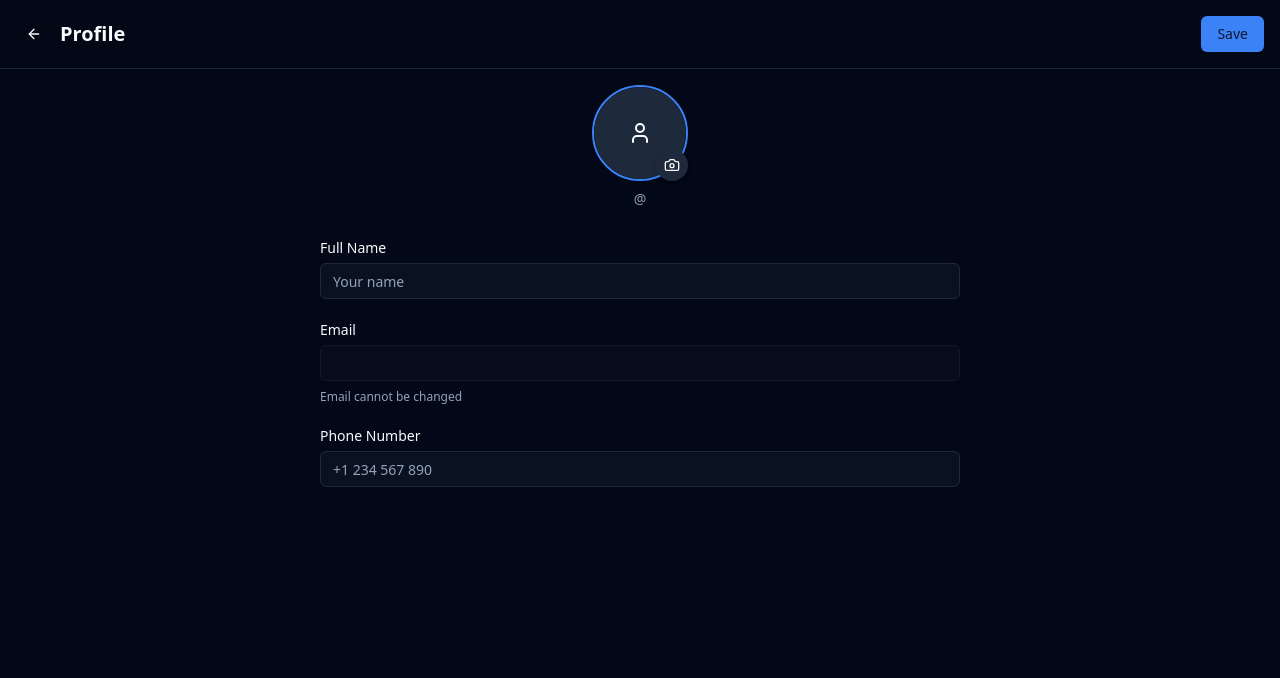
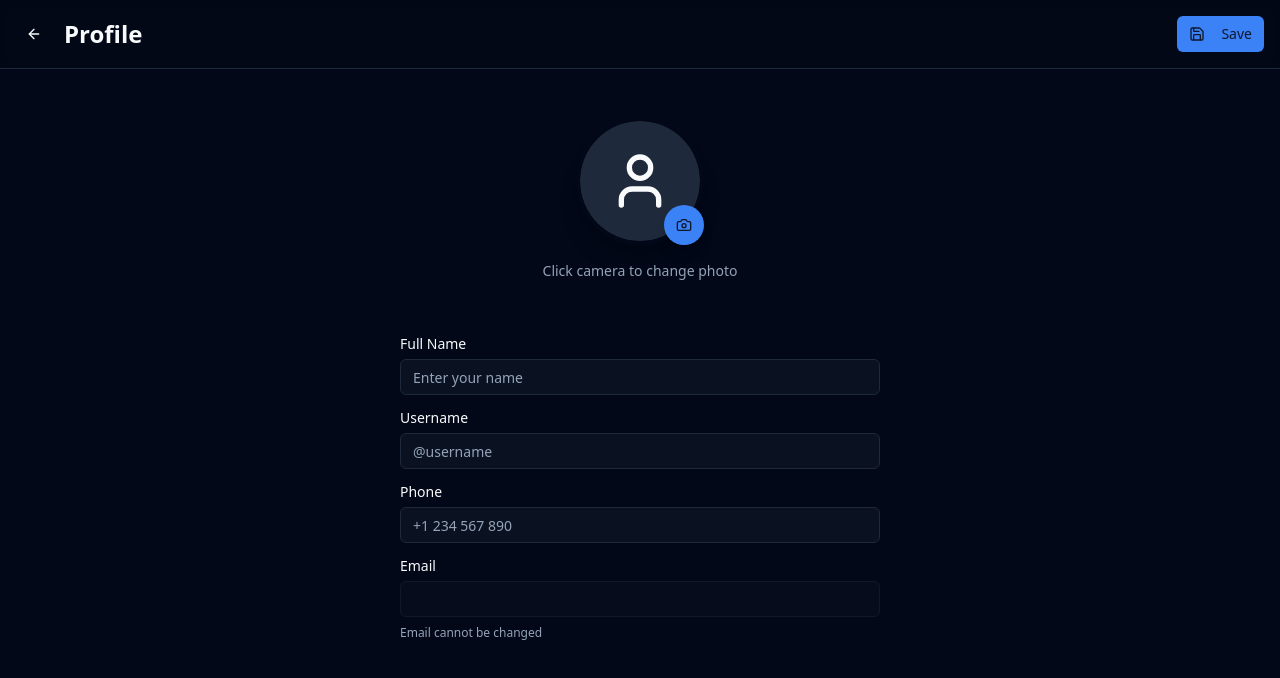
Before and after one commit to VishalValvi-83/live-chat, a React (Vite) app in the folder frontend/: page /profile in a window 1280 px wide. Shown: the top 678 px of the page. Built offline with nearby package versions, Linux system fonts and the light colour scheme; no server answers.

Commit message:
feat: implement update profile image on cloud

```diff
--- a/frontend/package.json
+++ b/frontend/package.json
@@ -17,6 +17,7 @@
     "axios": "^1.13.2",
     "class-variance-authority": "^0.7.1",
     "clsx": "^2.1.1",
+    "firebase": "^12.7.0",
     "framer-motion": "^12.23.26",
     "gsap": "^3.14.2",
     "lucide-react": "^0.561.0",
--- a/frontend/src/api/userApi.js
+++ b/frontend/src/api/userApi.js
@@ -27,3 +27,12 @@ export const updateUserProfileAPI = async (data) => {
         return { success: false, message: error?.response?.data?.message || "Update failed" };
     }
 };
+
+export const updateProfileImageAPI = async (data) => {
+    try {
+        const response = await axiosInstance.put("/user/profile-image", data);
+        return response.data;
+    } catch (error) {
+        return { success: false, message: error.response?.data?.message || "Image update failed" };
+    }
+};
--- a/frontend/src/pages/Chat/ChatSettings/SettingsPage.jsx
+++ b/frontend/src/pages/Chat/ChatSettings/SettingsPage.jsx
@@ -1,10 +1,12 @@
-import { useNavigate } from "react-router-dom"
+import { useLocation, useNavigate } from "react-router-dom"
 import { ArrowLeft, User, Bell, Lock, Palette, HelpCircle, LogOut } from "lucide-react"
 import { Button } from "@/components/ui/button"
 import { Avatar, AvatarFallback, AvatarImage } from "@/components/ui/avatar"
 
 export default function SettingsPage() {
   const navigate = useNavigate()
+  const location = useLocation()
+  const profile = location.state?.profile || [];
 
   const settingsItems = [
     { icon: User, label: "Account", description: "Manage your account settings", path: "/settings/account" },
@@ -34,14 +36,14 @@ export default function SettingsPage() {
         <div className="p-4">
           <div className="flex items-center gap-4 p-4 bg-card rounded-lg border border-border mb-6">
             <Avatar className="h-16 w-16">
-              <AvatarImage src="https://api.dicebear.com/7.x/avataaars/svg?seed=Current" />
+              <AvatarImage src={profile.profile_image} />
               <AvatarFallback>
                 <User className="h-8 w-8" />
               </AvatarFallback>
             </Avatar>
             <div className="flex-1">
-              <h2 className="text-lg font-semibold">Your Name</h2>
-              <p className="text-sm text-muted-foreground">your.email@example.com</p>
+              <h2 className="text-lg font-semibold">{profile.full_name}</h2>
+              <p className="text-sm text-muted-foreground">{profile.email}</p>
             </div>
             <Button variant="outline" size="sm" onClick={() => navigate("/profile")}>
               Edit
--- a/frontend/src/pages/Chat/ChatsListPage.jsx
+++ b/frontend/src/pages/Chat/ChatsListPage.jsx
@@ -7,7 +7,7 @@ import { Button } from "@/components/ui/button"
 import { ChatListItem } from "@/components/chat/ChatListItem"
 import { Avatar, AvatarFallback, AvatarImage } from "@/components/ui/avatar"
 import { getChatsList } from "../../api/chatApi/chatsApi"
-import { searchUsersAPI } from "../../api/userApi"
+import { getUserProfileAPI, searchUsersAPI } from "../../api/userApi"
 
 const mockChats = [
   {
@@ -96,11 +96,12 @@ export default function ChatsListPage() {
   const [userSearchQuery, setUserSearchQuery] = useState("");
   const [searchResults, setSearchResults] = useState([]);
   const [isSearching, setIsSearching] = useState(false);
-
-
   const [searchQuery, setSearchQuery] = useState("")
   const [activeChat, setActiveChat] = useState(null)
   const [chatlist, setChatlist] = useState(!isDemo ? [] : mockChats)
+
+  const [profileImage, setProfileImage] = useState("")
+
   const filteredChats = chatlist?.filter((chat) =>
     chat.user?.full_name.toLowerCase().includes(searchQuery.toLowerCase())
   )
@@ -139,9 +140,23 @@ export default function ChatsListPage() {
     }
   }
   useEffect(() => {
+
     fetchChats();
   }, []);
 
+  useEffect(() => {
+    const fetchProfile = async () => {
+      try {
+        const response = await getUserProfileAPI()
+        if (response.success) {
+          setProfileImage(response.data)
+        }
+      } catch (error) {
+        console.error("Failed to load profile", error)
+      }
+    }
+    fetchProfile()
+  }, [])
   const handleChatClick = (chatId, user) => {
     setActiveChat(chatId)
     navigate(`/chats/${chatId}`, { state: { isDemo, chat_id: chatId, user } })
@@ -192,7 +207,7 @@ export default function ChatsListPage() {
               variant="ghost"
               size="icon"
               className="rounded-full"
-              onClick={() => navigate("/settings")}
+              onClick={() => navigate("/settings", { state: { profile: profileImage } })}
             >
               <Settings className="h-5 w-5" />
             </Button>
@@ -200,7 +215,7 @@ export default function ChatsListPage() {
               className="h-9 w-9 cursor-pointer"
               onClick={() => navigate("/profile")}
             >
-              <AvatarImage src="https://api.dicebear.com/7.x/avataaars/svg?seed=Current" />
+              <AvatarImage src={profileImage.profile_image} />
               <AvatarFallback>
                 <User className="h-4 w-4" />
               </AvatarFallback>
--- a/frontend/src/pages/Chat/Profile/ProfilePage.jsx
+++ b/frontend/src/pages/Chat/Profile/ProfilePage.jsx
@@ -1,133 +1,240 @@
-import { useEffect, useState } from "react"
+import { useState, useEffect, useRef } from "react"
 import { useNavigate } from "react-router-dom"
-import { ArrowLeft, Camera, Loader2, Save, User } from "lucide-react"
+import { ArrowLeft, Camera, User, Loader2, Save } from "lucide-react"
 import { Button } from "@/components/ui/button"
 import { Avatar, AvatarFallback, AvatarImage } from "@/components/ui/avatar"
 import { Input } from "@/components/ui/input"
 import { Label } from "@/components/ui/label"
-import { Textarea } from "@/components/ui/textarea"
+import { getUserProfileAPI, updateProfileImageAPI, updateUserProfileAPI } from "../../../api/userApi"
 import { toast } from "react-toastify"
-import { getUserProfileAPI, updateUserProfileAPI } from "../../../api/userApi"
+
+const CLOUD_NAME = import.meta.env.VITE_CLOUD_NAME;
+const UPLOAD_PRESET = import.meta.env.VITE_UPLOAD_PRESET;
+
 export default function ProfilePage() {
   const navigate = useNavigate()
-  const [loading, setLoading] = useState(true);
-  const [saving, setSaving] = useState(false);
+  const fileInputRef = useRef(null)
+
+
+  const [loading, setLoading] = useState(true)
+  const [saving, setSaving] = useState(false)
+  const [uploadingImg, setUploadingImg] = useState(false)
+
+
   const [formData, setFormData] = useState({
     full_name: "",
     username: "",
     email: "",
     phone: "",
     profile_image: ""
-  });
+  })
+
 
   useEffect(() => {
     const fetchProfile = async () => {
-      const response = await getUserProfileAPI();
+      try {
+        const response = await getUserProfileAPI()
         if (response.success) {
-        setFormData(response.data);
+          setFormData(response.data)
         }
-      setLoading(false);
-    };
-    fetchProfile();
-  }, []);
+      } catch (error) {
+        console.error("Failed to load profile", error)
+      } finally {
+        setLoading(false)
+      }
+    }
+    fetchProfile()
+  }, [])
+
+  const handleChange = (e) => {
+    setFormData({ ...formData, [e.target.name]: e.target.value })
+  }
 
 
-  const handleChange = (e) => {
-    setFormData({ ...formData, [e.target.name]: e.target.value });
-  };
+  const handleImageUpload = async (e) => {
+    const file = e.target.files[0]
+    if (!file) return
+
+    if (file.size > 5 * 1024 * 1024) {
+      alert("File is too large. Max 5MB.")
+      return
+    }
+
+    setUploadingImg(true)
+    const data = new FormData()
+    data.append("file", file)
+    data.append("upload_preset", UPLOAD_PRESET)
+
+    try {
+
+      const res = await fetch(`https://api.cloudinary.com/v1_1/${CLOUD_NAME}/image/upload`, {
+        method: "POST",
+        body: data,
+      })
+      const fileData = await res.json()
+
+      if (fileData.secure_url) {
+
+        const response = await updateProfileImageAPI({ profile_image: fileData.secure_url })
+
+        if (response.success) {
+          setFormData((prev) => ({ ...prev, profile_image: fileData.secure_url }))
+          toast.success("Profile photo updated!")
+        } else {
+          alert("Failed to update database")
+        }
+      }
+    } catch (error) {
+      console.error("Upload failed", error)
+      alert("Image upload failed")
+    } finally {
+      setUploadingImg(false)
+    }
+  }
 
 
   const handleSave = async () => {
-    setSaving(true);
+    setSaving(true)
+    try {
       const response = await updateUserProfileAPI({
         full_name: formData.full_name,
         phone: formData.phone,
-
-    });
+        username: formData.username
+      })
 
       if (response.success) {
-      toast.success("Profile updated!");
+        alert("Profile updated successfully!")
+        navigate("/chats")
       } else {
-      toast.error("Failed: " + response.message);
+        alert(response.message || "Failed to update profile")
       }
-    setSaving(false);
-  };
+    } catch (error) {
+      console.error(error)
+      alert("Something went wrong")
+    } finally {
+      setSaving(false)
+    }
+  }
 
   if (loading) {
-    return <div className="h-screen flex items-center justify-center"><Loader2 className="animate-spin" /></div>;
+    return (
+      <div className="h-screen flex items-center justify-center bg-background">
+        <Loader2 className="h-8 w-8 animate-spin text-primary" />
+      </div>
+    )
   }
 
   return (
     <div className="h-screen flex flex-col bg-background">
-      <div className="border-b border-border bg-card/50 backdrop-blur-sm px-4 py-4 flex justify-between items-center gap-3">
-        <div className="flex items-center gap-2">
-          <Button variant="ghost" size="icon" onClick={() => navigate(-1)}>
+      {/* Header */}
+      <div className="border-b border-border bg-card/50 backdrop-blur-sm px-4 py-4">
+        <div className="flex items-center justify-between">
+          <div className="flex items-center gap-3">
+            <Button
+              variant="ghost"
+              size="icon"
+              className="rounded-full"
+              onClick={() => navigate("/chats")}
+            >
               <ArrowLeft className="h-5 w-5" />
             </Button>
-          <h1 className="text-xl font-bold">Profile</h1>
+            <h1 className="text-2xl font-bold">Profile</h1>
           </div>
-        <Button
-          className=""
-          onClick={handleSave}
-          disabled={saving}
-        >
-          {saving ? <Loader2 className="mr-2 h-4 w-4 animate-spin" /> : ""} Save
+          <Button onClick={handleSave} disabled={saving}>
+            {saving ? <Loader2 className="mr-2 h-4 w-4 animate-spin" /> : <Save className="mr-2 h-4 w-4" />}
+            Save
           </Button>
         </div>
+      </div>
 
-      <div className="flex-1 overflow-y-auto p-4 max-w-2xl mx-auto w-full">
+      <div className="flex-1 overflow-y-auto">
+        <div className="p-4 space-y-6 max-w-lg mx-auto">
 
-        <div className="flex flex-col items-center mb-8">
+          {/* Avatar Section */}
+          <div className="flex flex-col items-center gap-4 py-8">
             <div className="relative">
-            <Avatar className="h-24 w-24 border-2 border-primary">
-              <AvatarImage src={formData.profile_image} />
-              <AvatarFallback className="text-2xl">
-                {formData.full_name?.charAt(0).toUpperCase() || <User />}
+              <Avatar className="h-32 w-32 border-4 border-background shadow-xl">
+                <AvatarImage src={formData.profile_image} className="object-cover" />
+                <AvatarFallback className="text-4xl bg-muted">
+                  {formData.full_name?.charAt(0).toUpperCase() || <User className="h-16 w-16" />}
                 </AvatarFallback>
               </Avatar>
+
+              {/* Hidden File Input */}
+              <input
+                type="file"
+                ref={fileInputRef}
+                className="hidden"
+                accept="image/*"
+                onChange={handleImageUpload}
+              />
+
+              {/* Camera Button */}
               <Button
                 size="icon"
-              variant="secondary"
-              className="absolute bottom-0 right-0 rounded-full h-8 w-8 shadow-md"
-              onClick={() => toast.info("Image upload feature coming soon!")}
+                className="absolute bottom-0 right-0 rounded-full h-10 w-10 shadow-lg"
+                onClick={() => fileInputRef.current.click()}
+                disabled={uploadingImg}
               >
-              <Camera className="h-4 w-4" />
+                {uploadingImg ? (
+                  <Loader2 className="h-5 w-5 animate-spin" />
+                ) : (
+                  <Camera className="h-5 w-5" />
+                )}
               </Button>
             </div>
-          <p className="mt-2 text-sm text-muted-foreground">@{formData.username}</p>
+            <p className="text-sm text-muted-foreground">
+              {uploadingImg ? "Uploading..." : "Click camera to change photo"}
+            </p>
           </div>
 
-        <div className="space-y-6">
+          {/* Form Fields */}
+          <div className="space-y-4">
             <div className="space-y-2">
-            <Label>Full Name</Label>
+              <Label htmlFor="full_name">Full Name</Label>
               <Input
+                id="full_name"
                 name="full_name"
                 value={formData.full_name}
                 onChange={handleChange}
-              placeholder="Your name"
+                placeholder="Enter your name"
               />
             </div>
 
             <div className="space-y-2">
-            <Label>Email</Label>
+              <Label htmlFor="username">Username</Label>
               <Input
-              value={formData.email}
-
-              disabled
-              className="bg-muted text-muted-foreground cursor-not-allowed"
+                id="username"
+                name="username"
+                value={formData.username}
+                onChange={handleChange}
+                placeholder="@username"
               />
-            <p className="text-xs text-muted-foreground">Email cannot be changed</p>
             </div>
 
             <div className="space-y-2">
-            <Label>Phone Number</Label>
+              <Label htmlFor="phone">Phone</Label>
               <Input
+                id="phone"
                 name="phone"
                 value={formData.phone || ""}
                 onChange={handleChange}
                 placeholder="+1 234 567 890"
               />
             </div>
+
+            <div className="space-y-2">
+              <Label htmlFor="email">Email</Label>
+              <Input
+                id="email"
+                value={formData.email}
+                disabled
+                className="bg-muted text-muted-foreground cursor-not-allowed"
+              />
+              <p className="text-xs text-muted-foreground">Email cannot be changed</p>
+            </div>
+          </div>
+
         </div>
       </div>
     </div>
```
Also changed, not shown: 1 other file (tests, documents, lock files or other folders). Lines whose indentation alone changed are shown as unchanged.
